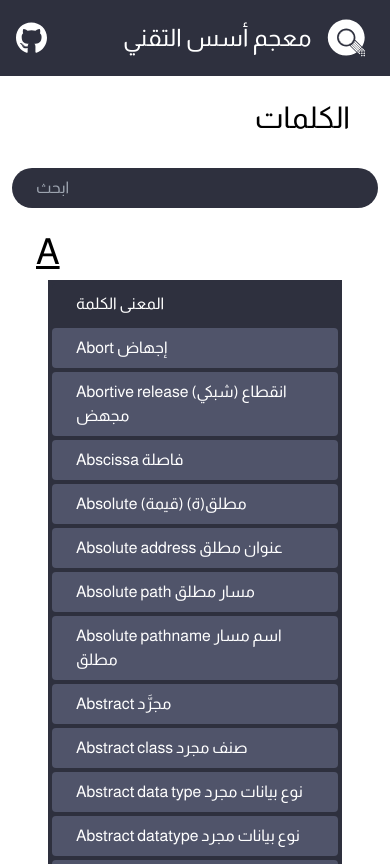
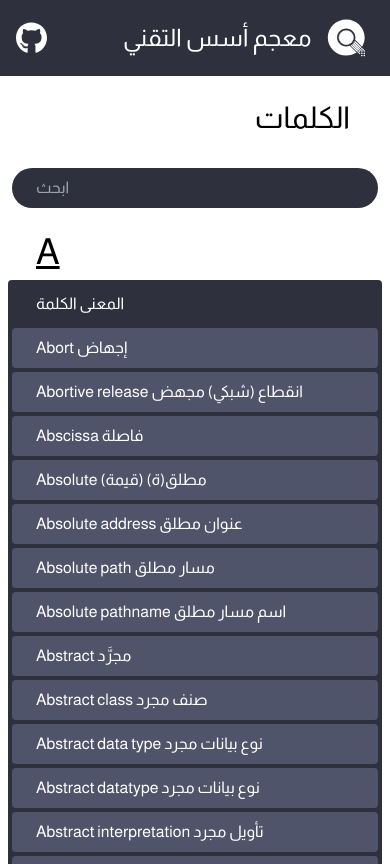
Before and after one commit to aosus/aosus-dictionary, a Nuxt app: page /dictionary in a window 390 px wide. Shown: the top 864 px of the page. Built offline with nearby package versions, Linux system fonts and the light colour scheme.

Commit message:
fix dictionary to phone

```diff
--- a/frontend/pages/dictionary.vue
+++ b/frontend/pages/dictionary.vue
@@ -12,7 +12,7 @@
       <h1 dir="ltr" class="text-4xl my-2 px-6 mx-1 border-b-solid border-b-black">
         <span v-text="group.key" class="underline" />
       </h1>
-      <div class="bg-[#2e303e] py-1 mt-1 mx-10">
+      <div class="bg-[#2e303e] rounded py-1 mt-1 md:mx-10">
         <div dir="ltr" class="card rounded mb-1 ">
           <span>المعنى</span> <span>الكلمة</span>
         </div>
```
